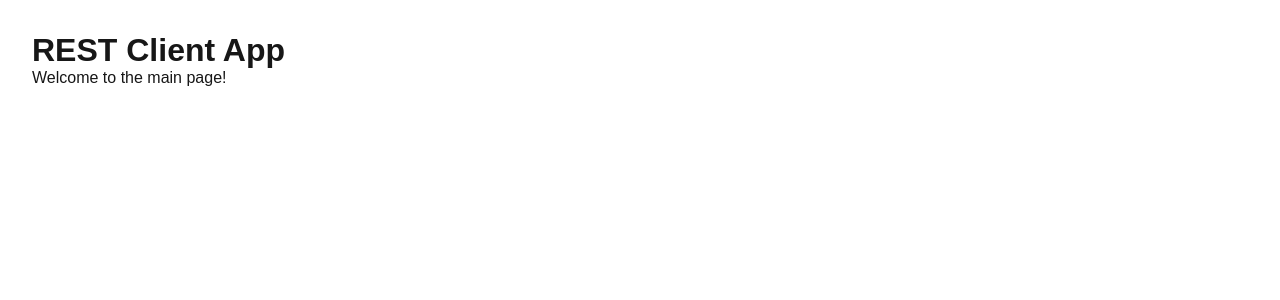
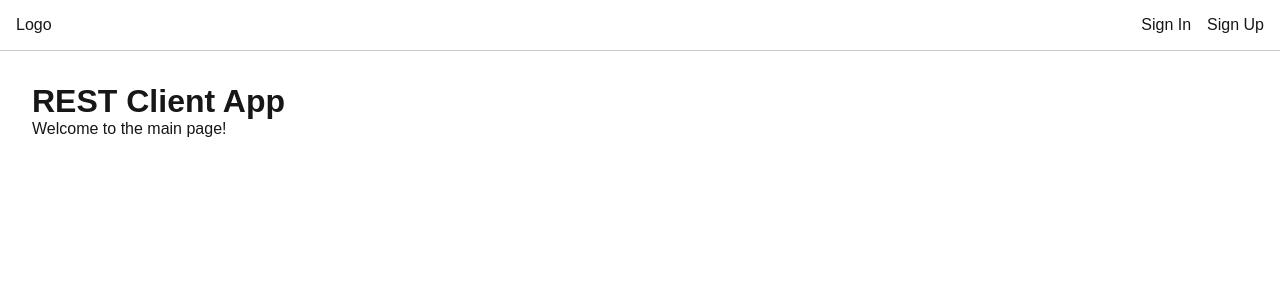
Before and after one commit to vadzimavich/rest-client-app, a Next.js app: page / in a window 1280 px wide. Shown: the top 300 px of the page. Built offline with nearby package versions, Linux system fonts and the light colour scheme; no server answers.

Commit message:
feat: implement global auth context & sign out logic

```diff
--- a/src/app/layout.tsx
+++ b/src/app/layout.tsx
@@ -1,20 +1,22 @@
-import type { Metadata } from "next";
-import { Geist, Geist_Mono } from "next/font/google";
-import "./globals.css";
+import type { Metadata } from 'next';
+import { Geist, Geist_Mono } from 'next/font/google';
+import './globals.css';
+import { AuthProvider } from '@/context/AuthContext';
+import Header from '@/components/Header';
 
 const geistSans = Geist({
-  variable: "--font-geist-sans",
-  subsets: ["latin"],
+  variable: '--font-geist-sans',
+  subsets: ['latin'],
 });
 
 const geistMono = Geist_Mono({
-  variable: "--font-geist-mono",
-  subsets: ["latin"],
+  variable: '--font-geist-mono',
+  subsets: ['latin'],
 });
 
 export const metadata: Metadata = {
-  title: "Create Next App",
-  description: "Generated by create next app",
+  title: 'Create Next App',
+  description: 'Generated by create next app',
 };
 
 export default function RootLayout({
@@ -25,7 +27,10 @@ export default function RootLayout({
   return (
     <html lang="en">
       <body className={`${geistSans.variable} ${geistMono.variable}`}>
-        {children}
+        <AuthProvider>
+          <Header />
+          <main>{children}</main>
+        </AuthProvider>
       </body>
     </html>
   );
--- /dev/null
+++ b/src/components/Header.tsx
@@ -0,0 +1,44 @@
+"use client";
+
+import Link from "next/link";
+import { useRouter } from "next/navigation";
+import { signOut } from "firebase/auth";
+import { auth } from "@/lib/firebase/config";
+import { useAuth } from "@/context/AuthContext"; // custom hook
+
+export default function Header() {
+  const { user, loading } = useAuth();
+  const router = useRouter();
+
+  const handleSignOut = async () => {
+    try {
+      await signOut(auth);
+      router.push("/"); // redirect to main
+    } catch (error) {
+      console.error("Error signing out: ", error);
+    }
+  };
+
+  return (
+    <header style={{ display: 'flex', justifyContent: 'space-between', padding: '1rem', borderBottom: '1px solid #ccc' }}>
+      <Link href="/">Logo</Link>
+      <nav>
+        {loading ? (
+          <div>Loading...</div>
+        ) : user ? (
+          // if logged in
+          <>
+            <span>Welcome, {user.email}</span>
+            <button onClick={handleSignOut} style={{ marginLeft: '1rem' }}>Sign Out</button>
+          </>
+        ) : (
+          // if logged out
+          <>
+            <Link href="/signin" style={{ marginRight: '1rem' }}>Sign In</Link>
+            <Link href="/signup">Sign Up</Link>
+          </>
+        )}
+      </nav>
+    </header>
+  );
+}
--- /dev/null
+++ b/src/context/AuthContext.tsx
@@ -0,0 +1,40 @@
+"use client";
+
+import { createContext, useContext, useEffect, useState, ReactNode } from "react";
+import { onAuthStateChanged, User } from "firebase/auth";
+import { auth } from "@/lib/firebase/config";
+
+type AuthContextType = {
+  user: User | null;
+  loading: boolean;
+};
+
+// initial context
+const AuthContext = createContext<AuthContextType>({
+  user: null,
+  loading: true,
+});
+
+export const AuthProvider = ({ children }: { children: ReactNode }) => {
+  const [user, setUser] = useState<User | null>(null);
+  const [loading, setLoading] = useState(true);
+
+  useEffect(() => {
+    // onAuthStateChanged is automatic firebase listener
+    const unsubscribe = onAuthStateChanged(auth, (user) => {
+      setUser(user);
+      setLoading(false);
+    });
+
+    return () => unsubscribe();
+  }, []);
+
+  const value = { user, loading };
+
+  return <AuthContext.Provider value={value}>{children}</AuthContext.Provider>;
+};
+
+// custom hook for context access
+export const useAuth = () => {
+  return useContext(AuthContext);
+};
```
